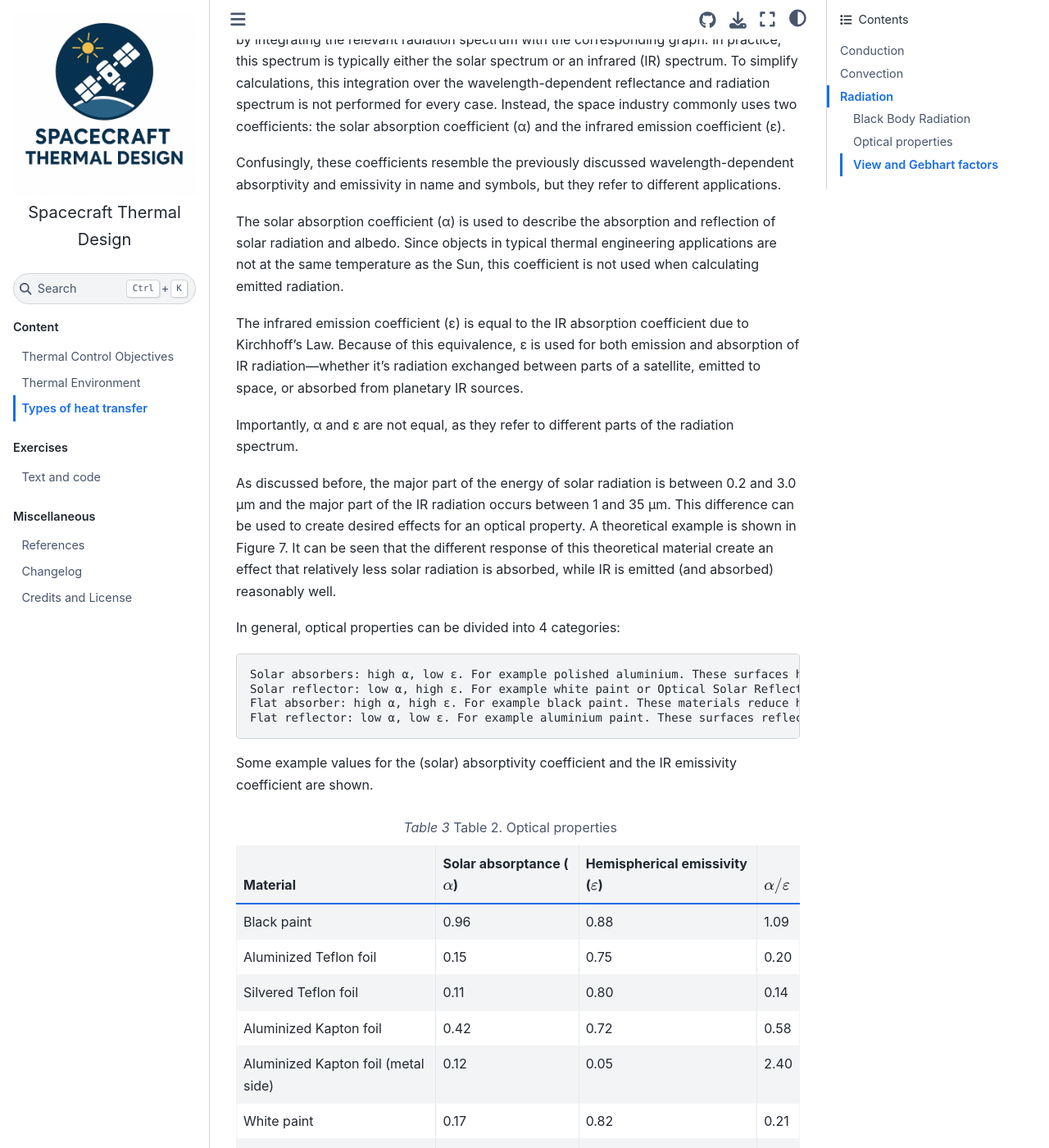
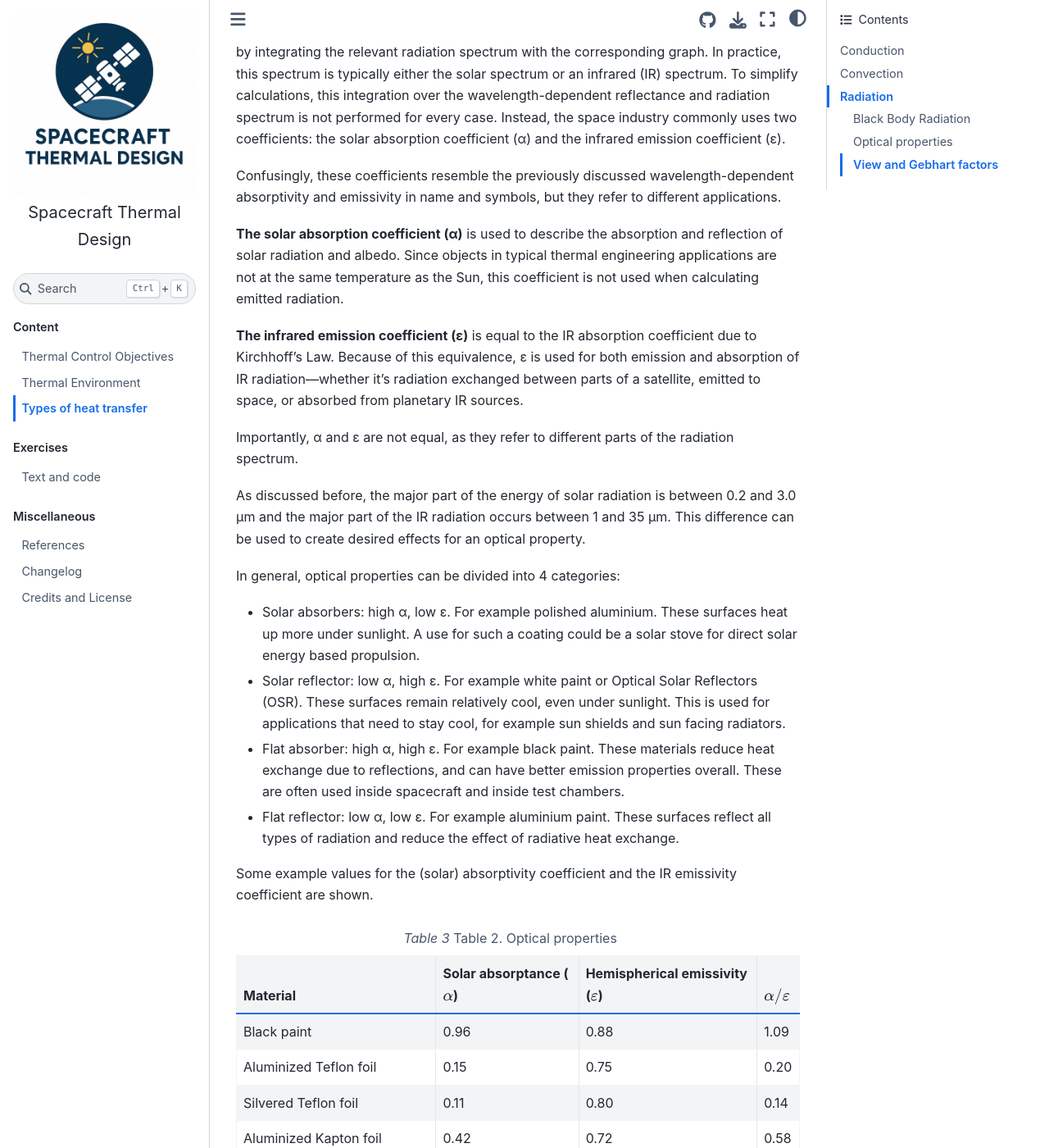
Before and after one commit to iuriolbalbin/Thermal, a Jupyter Book: the page built from book/some_content/heat_transfer.md, in a window 1280 px wide and 1400 px high, scrolled down 6132 px. Shown: the whole window at 82% size. Built offline with Jupyter Book 1.0.4 settings and Sphinx 7.4.7 and the Sphinx Book theme 1.1.4, drawn with Linux system fonts in a browser that asks for light colours; comment, search, counter and statistics services are not loaded; some of the changed text lies outside the part shown.

Commit message:
Update heat_transfer.md

````diff
--- a/book/some_content/heat_transfer.md
+++ b/book/some_content/heat_transfer.md
@@ -25,7 +25,6 @@ In this equation Q_ij is the heat flow between node i and j, and C_ij is the con
 The conductive coupling is a function of the material conductivity and a shape factor. In the equation below k is the conductivity in W/mK and S is the Langmuir conductive shape factor with units meter.
 
 For a “simple” part like a rectangle, a cylinder or a plate the shape factor can be described as the division of cross-section (A in m2), divided by the length of the thermal path (L in m).
-
 
 In practice in a thermal model or analysis, a structure will often be simplified into bars, plates and cylinders. For more complex shapes like discs, equations can be found in literature, e.g. in ECSS-E-HB-31-01. Whenever that is not possible a FEM or CAD tool can be used to analyse the thermal conduction between two interface points of a structure.
 
@@ -129,33 +128,33 @@ Be very careful, this only holds if the wavelength or wavelength band is the sam
 
 As a grey body does not fully absorb all incoming radiation, part of the radiation is reflected or transmitted. As shown below, the sum of absorptivity, transmissivity and reflectivity must be 1. Note that emissivity is not part of this relation, as it is not part of the incoming radiation, but rather different radiation produced by the body.
 
-1=α+ρ+τ
-
+```{math}
+:label: greybody
+1 = \alpha + \rho + \tau
+```
 
 Most bodies are not transmissive. Just as absorptivity, reflectivity and transmissivity are wavelength dependent properties. Take for example glass, in the visual spectrum it is very transmissive, but in infrared wavebands glass is opaque. This difference in optical properties at different wavelengths is the working principal of green houses.
 
 The optical properties can be expressed in the absorptivity, reflectivity or emissivity of the material as function of the wavelength. Due to Kirchoff’s law, and the relation between absorptivity and reflectivity, the properties can be described in a single graph. This graph shows either the reflectivity or absorptivity/emissivity as function of the wavelength of the radiation. Figure 6 shows one of these graphs for a white paint.
 
-
 The radiation absorbed from another heat source, or emitted by a body, can be determined by integrating the relevant radiation spectrum with the corresponding graph. In practice, this spectrum is typically either the solar spectrum or an infrared (IR) spectrum. To simplify calculations, this integration over the wavelength-dependent reflectance and radiation spectrum is not performed for every case. Instead, the space industry commonly uses two coefficients: the solar absorption coefficient (α) and the infrared emission coefficient (ε).
 
 Confusingly, these coefficients resemble the previously discussed wavelength-dependent absorptivity and emissivity in name and symbols, but they refer to different applications.
 
-The solar absorption coefficient (α) is used to describe the absorption and reflection of solar radiation and albedo. Since objects in typical thermal engineering applications are not at the same temperature as the Sun, this coefficient is not used when calculating emitted radiation.
+**The solar absorption coefficient (α)** is used to describe the absorption and reflection of solar radiation and albedo. Since objects in typical thermal engineering applications are not at the same temperature as the Sun, this coefficient is not used when calculating emitted radiation.
 
-The infrared emission coefficient (ε) is equal to the IR absorption coefficient due to Kirchhoff’s Law. Because of this equivalence, ε is used for both emission and absorption of IR radiation—whether it’s radiation exchanged between parts of a satellite, emitted to space, or absorbed from planetary IR sources.
+**The infrared emission coefficient (ε)** is equal to the IR absorption coefficient due to Kirchhoff’s Law. Because of this equivalence, ε is used for both emission and absorption of IR radiation—whether it’s radiation exchanged between parts of a satellite, emitted to space, or absorbed from planetary IR sources.
 
 Importantly, α and ε are not equal, as they refer to different parts of the radiation spectrum.
 
-As discussed before, the major part of the energy of solar radiation is between 0.2 and 3.0 μm and the major part of the IR radiation occurs between 1 and 35 μm. This difference can be used to create desired effects for an optical property. A theoretical example is shown in Figure 7. It can be seen that the different response of this theoretical material create an effect that relatively less solar radiation is absorbed, while IR is emitted (and absorbed) reasonably well.
-
+As discussed before, the major part of the energy of solar radiation is between 0.2 and 3.0 μm and the major part of the IR radiation occurs between 1 and 35 μm. This difference can be used to create desired effects for an optical property.
 
 In general, optical properties can be divided into 4 categories:
 
-	Solar absorbers: high α, low ε. For example polished aluminium. These surfaces heat up more under sunlight. A use for such a coating could be a solar stove for direct solar energy based propulsion.
-	Solar reflector: low α, high ε. For example white paint or Optical Solar Reflectors (OSR). These surfaces remain relatively cool, even under sunlight.  This is used for applications that need to stay cool, for example sun shields and sun facing radiators.
-	Flat absorber: high α, high ε. For example black paint. These materials reduce heat exchange due to reflections, and can have better emission properties overall. These are often used inside spacecraft and inside test chambers.
-	Flat reflector: low α, low ε. For example aluminium paint. These surfaces reflect all types of radiation and reduce the effect of radiative heat exchange.
+* Solar absorbers: high α, low ε. For example polished aluminium. These surfaces heat up more under sunlight. A use for such a coating could be a solar stove for direct solar energy based propulsion.
+* Solar reflector: low α, high ε. For example white paint or Optical Solar Reflectors (OSR). These surfaces remain relatively cool, even under sunlight.  This is used for applications that need to stay cool, for example sun shields and sun facing radiators.
+* Flat absorber: high α, high ε. For example black paint. These materials reduce heat exchange due to reflections, and can have better emission properties overall. These are often used inside spacecraft and inside test chambers.
+* Flat reflector: low α, low ε. For example aluminium paint. These surfaces reflect all types of radiation and reduce the effect of radiative heat exchange.
 
 Some example values for the (solar) absorptivity coefficient and the IR emissivity coefficient are shown.
 
````
